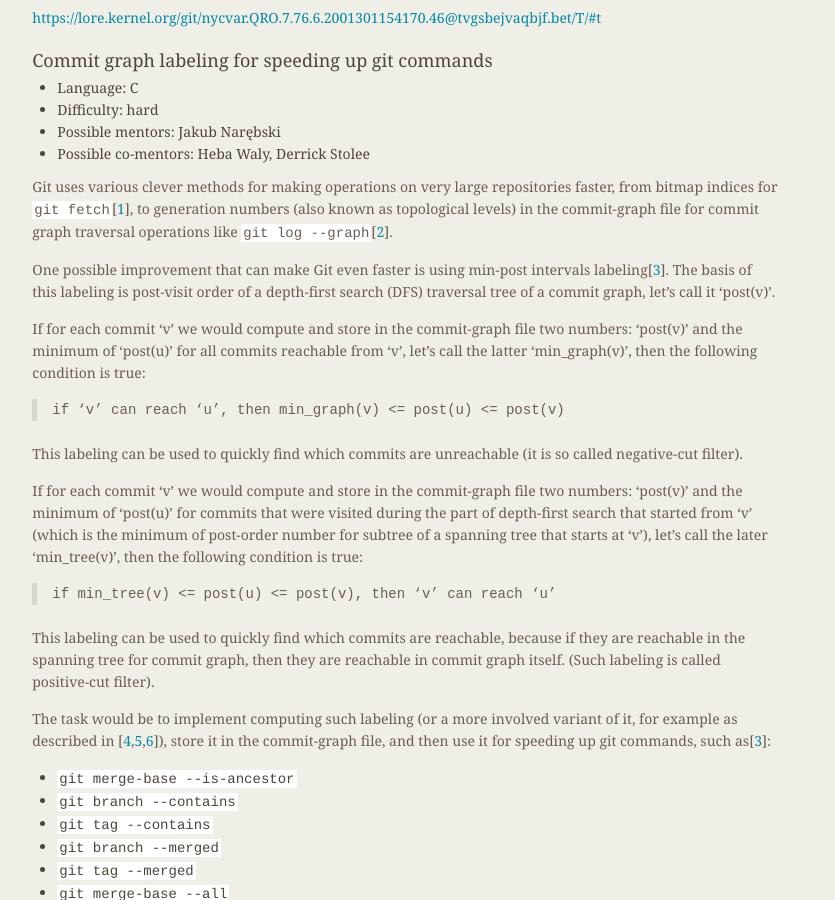
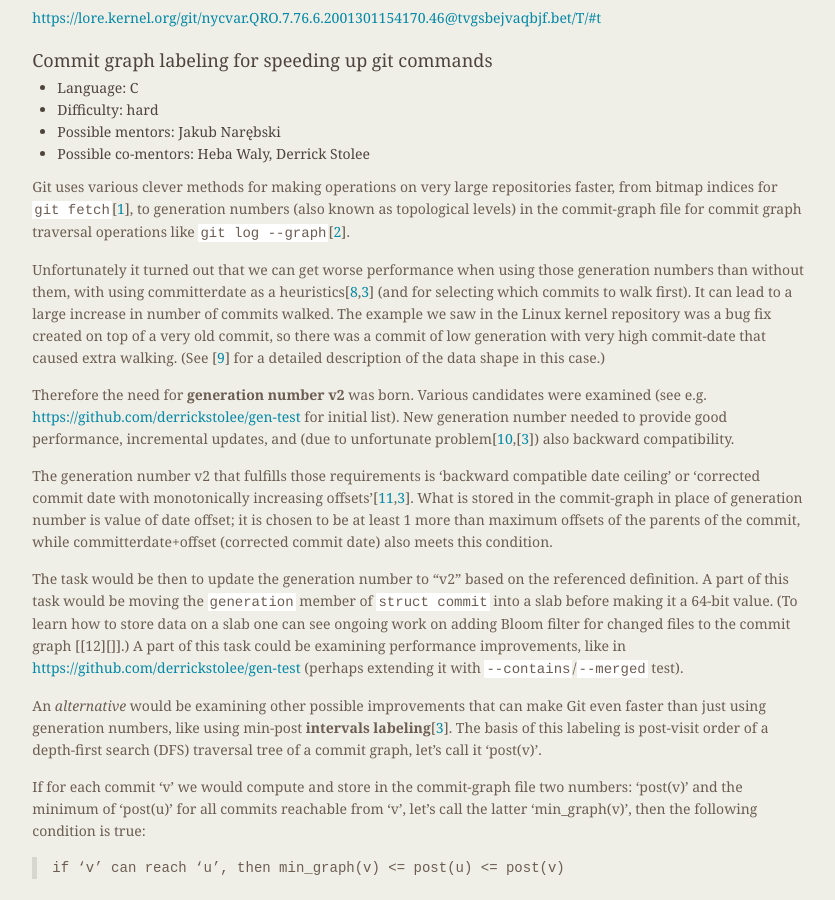
Before and after one commit to git/git.github.io, a Jekyll site: the page built from SoC-2020-Ideas.md, in a window 1280 px wide and 900 px high, scrolled down 1315 px. Shown: the whole window, without its empty margins (339-1174 px from the left). Built offline with Jekyll 4.4.1, drawn with Linux system fonts in a browser that asks for light colours; some of the changed text lies outside the part shown.

Commit message:
SoC-2020-Ideas: Add 'Generation number v2' idea
Derrick Stolee recommended that a GSoC student update the generation
number to "v2" instead of working on min-post intervals labeling that
might not get merged in (and is more of a research project, than
engineering one).

Christian Couder asked for this idea to be merged into "Graph labeling
for speeding up git commands" project idea instead of adding new
project ideas at that time.

That is why 'Generation number v2' got added as first of alternative
tasks to solve for the 'Graph labeling' general idea.

```diff
--- a/SoC-2020-Ideas.md
+++ b/SoC-2020-Ideas.md
@@ -97,10 +97,44 @@
 numbers (also known as topological levels) in the commit-graph file for
 commit graph traversal operations like `git log --graph`[[2][]].
 
-One possible improvement that can make Git even faster is using min-post
-intervals labeling[[3][]].  The basis of this labeling is post-visit order of
-a depth-first search (DFS) traversal tree of a commit graph, let's call it
-'post(v)'.
+Unfortunately it turned out that we can get worse performance when
+using those generation numbers than without them, with using
+committerdate as a heuristics[[8][],[3][]] (and for selecting which
+commits to walk first).  It can lead to a large increase in number of
+commits walked. The example we saw in the Linux kernel repository was
+a bug fix created on top of a very old commit, so there was a commit
+of low generation with very high commit-date that caused extra
+walking.  (See [[9][]] for a detailed description of the data shape in
+this case.)
+
+Therefore the need for **generation number v2** was born.  Various
+candidates were examined (see e.g. <https://github.com/derrickstolee/gen-test>
+for initial list).  New generation number needed to provide good
+performance, incremental updates, and (due to unfortunate
+problem[[10][],[[3][]]) also backward compatibility.
+
+The generation number v2 that fulfills those requirements is 'backward
+compatible date ceiling' or 'corrected commit date with monotonically
+increasing offsets'[[11][],[3][]].  What is stored in the commit-graph
+in place of generation number is value of date offset; it is chosen to
+be at least 1 more than maximum offsets of the parents of the commit,
+while committerdate+offset (corrected commit date) also meets this
+condition.
+
+The task would be then to update the generation number to "v2" based
+on the referenced definition.  A part of this task would be moving the
+`generation` member of `struct commit` into a slab before making it a
+64-bit value.  (To learn how to store data on a slab one can see
+ongoing work on adding Bloom filter for changed files to the commit
+graph [[12][]].)  A part of this task could be examining performance
+improvements, like in <https://github.com/derrickstolee/gen-test>
+(perhaps extending it with `--contains`/`--merged` test).
+
+An _alternative_ would be examining other possible improvements that
+can make Git even faster than just using generation numbers, like
+using min-post **intervals labeling**[[3][]].  The basis of this
+labeling is post-visit order of a depth-first search (DFS) traversal
+tree of a commit graph, let's call it 'post(v)'.
 
 If for each commit 'v' we would compute and store in the commit-graph
 file two numbers: 'post(v)' and the minimum of 'post(u)' for all commits
@@ -159,6 +193,10 @@
 5. <https://github.com/steps/Ferrari> and <https://arxiv.org/abs/1211.3375>
 6. <https://colab.research.google.com/drive/1V-U7_slu5Z3s5iEEMFKhLXtaxSu5xyzg>
 7. <https://devblogs.microsoft.com/devops/updates-to-the-git-commit-graph-feature/>
+8. <https://git.github.io/rev_news/2018/11/21/edition-45/#general>
+9. <https://lore.kernel.org/git/efa3720fb40638e5d61c6130b55e3348d8e4339e.1535633886.git.gitgitgadget@gmail.com/>
+10. <https://git.github.io/rev_news/2019/06/28/edition-52/#reviews>
+11. <https://lore.kernel.org/git/86o8ziatb2.fsf_-_@gmail.com/>
 
 [1]: https://githubengineering.com/counting-objects/ "Counting Objects | The GitHub Blog"
 [2]: https://devblogs.microsoft.com/devops/supercharging-the-git-commit-graph-iii-generations/ "Supercharging the Git Commit Graph III: Generations and Graph Algorithms | Azure DevOps Blog"
@@ -167,6 +205,10 @@
 [5]: https://arxiv.org/abs/1211.3375 "[arXiv:1211.3375] High-Performance Reachability Query Processing under Index Size Restrictions"
 [6]: https://colab.research.google.com/drive/1V-U7_slu5Z3s5iEEMFKhLXtaxSu5xyzg "Reachability labels for version control graphs.ipynb | Colaboratory"
 [7]: https://devblogs.microsoft.com/devops/updates-to-the-git-commit-graph-feature/ "Updates to the Git Commit Graph Feature | Azure DevOps Blog"
+[8]: https://git.github.io/rev_news/2018/11/21/edition-45/#general "Git Rev News: Edition 45 (November 21st, 2018) :: [RFC] Generation Number v2"
+[9]: https://lore.kernel.org/git/efa3720fb40638e5d61c6130b55e3348d8e4339e.1535633886.git.gitgitgadget@gmail.com/ "[PATCH 1/1] commit: don't use generation numbers if not needed"
+[10]: https://git.github.io/rev_news/2019/06/28/edition-52/#reviews "Git Rev News: Edition 52 (June 28th, 2019) :: [PATCH 00/17] [RFC] Commit-graph: Write incremental files"
+[11]: https://lore.kernel.org/git/86o8ziatb2.fsf_-_@gmail.com/ "[RFC/PATCH] commit-graph: generation v5 (backward compatible date ceiling)"
 
 See also discussion in:
 
```
